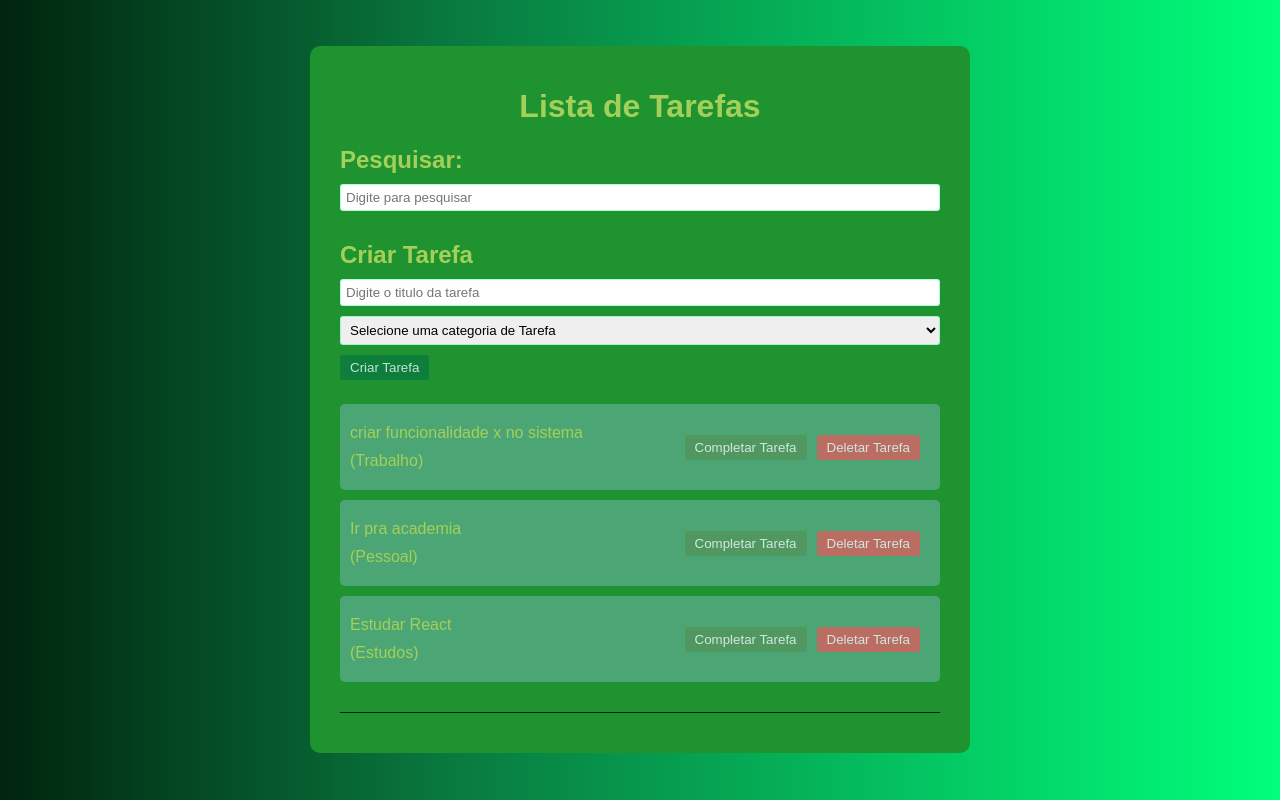
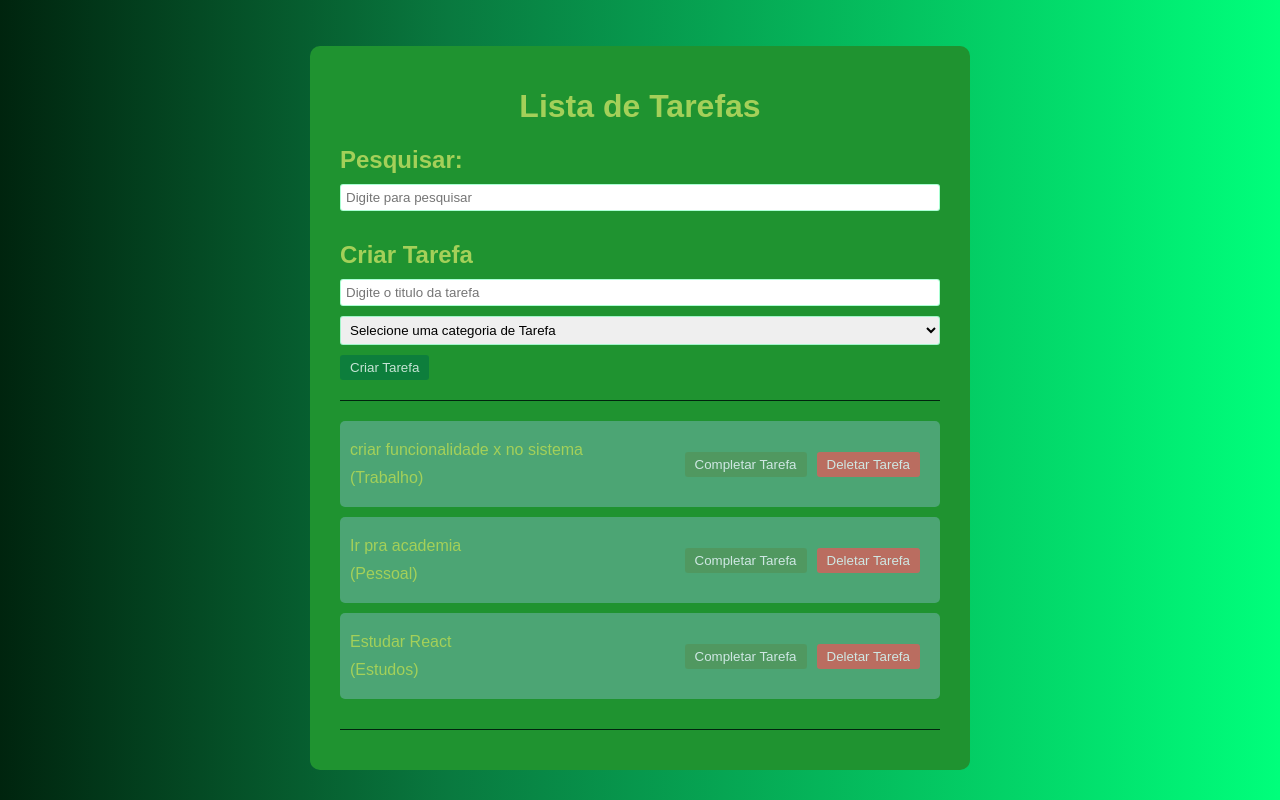
Before and after one commit to IgorSPinto/PJ_Individ_MD5, a React (Vite) app in the folder todo-list-igor/: page / in a window 1280 px wide. Shown: the top 800 px of the page. Built offline with nearby package versions, Linux system fonts and the light colour scheme.

Commit message:
fix: :bug: correção no css da todo list

```diff
--- a/todo-list-igor/src/App.css
+++ b/todo-list-igor/src/App.css
@@ -52,6 +52,7 @@ button:hover {
   margin-bottom: 20px;
   padding-bottom: 20px;
   border-bottom: 1px solid #00240e;
+
 }
 
 .todo {
@@ -75,6 +76,9 @@ button:hover {
 
 .todo-form{
   padding-bottom: 1.5rem;
+  margin-bottom: 20px;
+  padding-bottom: 20px;
+  border-bottom: 1px solid #00240e;
 }
 
 input, select {
```
